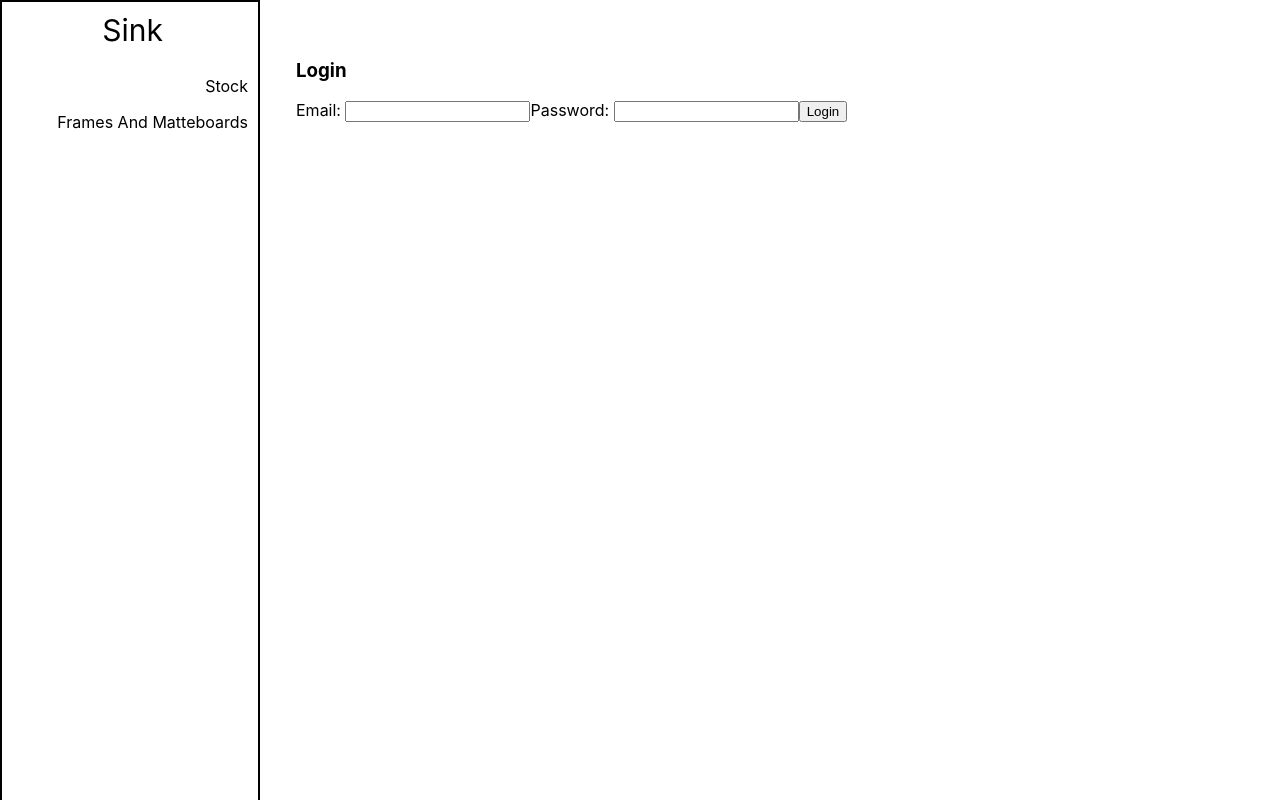
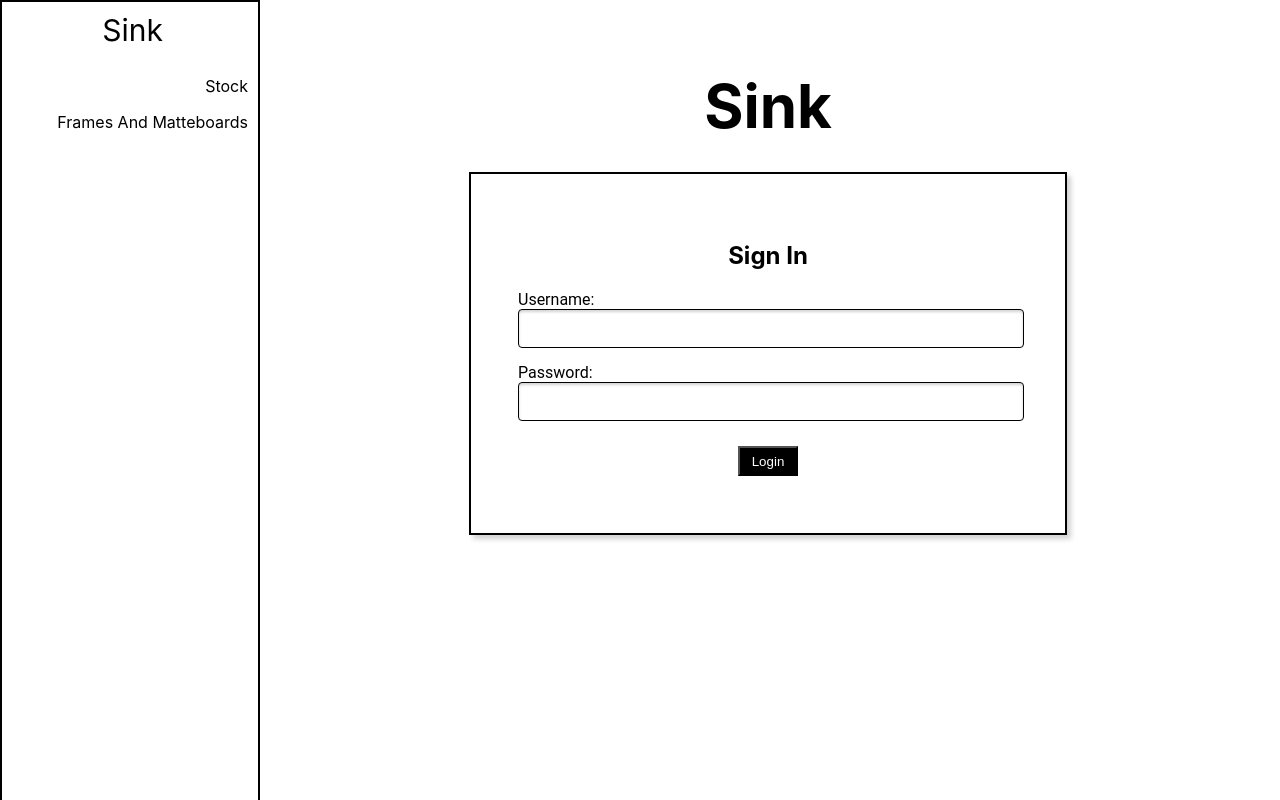
Before and after one commit to AMarieP/IT6041_Software_Project, a React (Create React App) app in the folder sink/frontend/: page /login in a window 1280 px wide. Built offline with nearby package versions, Linux system fonts and the light colour scheme.

Commit message:
login page
made the login page look like the figma design and started work on view Stock page.

```diff
--- a/sink/frontend/package.json
+++ b/sink/frontend/package.json
@@ -1,5 +1,5 @@
 {
-  "proxy" : "http://localhost:4000",
+  "proxy": "http://localhost:4000",
   "name": "frontend",
   "version": "0.1.0",
   "private": true,
@@ -10,7 +10,6 @@
     "react": "^18.2.0",
     "react-dom": "^18.2.0",
     "react-router-dom": "^6.22.3",
-    "react-scripts": "5.0.1",
     "web-vitals": "^2.1.4"
   },
   "scripts": {
@@ -36,5 +35,8 @@
       "last 1 firefox version",
       "last 1 safari version"
     ]
+  },
+  "devDependencies": {
+    "react-scripts": "^5.0.1"
   }
 }
--- a/sink/frontend/src/pages/Login.js
+++ b/sink/frontend/src/pages/Login.js
@@ -1,5 +1,11 @@
 import { useState } from 'react'
 import { useLogin } from '../hooks/useLogin'
+
+
+import BoxWithDropShadow from '../components/boxWithDropshadow'
+import TextBox from '../components/textBox'
+
+
 
 const Login = () => {
     const [email, setEmail] = useState('')
@@ -13,24 +19,67 @@ const Login = () => {
     }
 
     return (
-        <form className="login" onSubmit={handelSubmit}>
-            <h3>Login</h3>
-            <label>Email: </label>
-            <input
+        <div style={styles.page}>
+            <h3 style={styles.title}>Sink</h3>
+            <BoxWithDropShadow>
+                <form className="login" onSubmit={handelSubmit} style={styles.insideBox}>
+                    <h2>Sign In</h2>
+                    <div style={styles.textBox}>
+                        <TextBox
+                            id='email'
                             type="email"
+                            name='Username:'
                             onChange={(e) => setEmail(e.target.value)}
                             value={email}
+                            thisHeight={'35px'}
                         />
-            <label>Password: </label>
-            <input
+                    </div>
+                    <div style={styles.textBox}>
+                        <TextBox
+                            id='password'
                             type="password"
+                            name="Password:"
                             onChange={(e) => setPassword(e.target.value)}
                             value={password}
+                            thisHeight={'35px'}
                         />
-            <button disabled={isLoading}>Login</button>
+                    </div>
+                    <button style={styles.button} disabled={isLoading}>Login</button>
                     {error && <div className="error">{error}</div>}
                 </form>
+            </BoxWithDropShadow>
+        </div>
     )
 }
 
 export default Login
+
+const styles= {
+    page:{
+        display:'flex',
+        flexDirection:'column',
+        alignItems:'center',
+    },
+    insideBox:{
+        display:'flex',
+        flexDirection:'column',
+        alignItems:'center',
+        width:'500px',
+    },
+    title:{
+        margin:'30px',
+        fontSize:'60px',
+    },
+    textBox:{
+        width:'100%',
+        marginBottom:'15px',
+    },
+    button:{
+        color:'white',
+        backgroundColor:'black',
+        margin:'10px',
+        height:'30px',
+        width:'60px',
+
+    },
+}
--- a/sink/frontend/src/pages/ViewStock.js
+++ b/sink/frontend/src/pages/ViewStock.js
@@ -1,9 +1,36 @@
-
+import BoxWithDropshadow from "../components/boxWithDropshadow"
+import TextBox from "../components/textBox"
+import FauxRadio from "../components/FauxRadio/fauxRadio"
 
 const ViewStock = () => {
 
 
-    return <h1>View stock</h1>
+    return (
+        <div>
+            <div>
+                <h1>My Stock</h1>
+                <BoxWithDropshadow>
+                    <TextBox/>
+                    <div styles>
+                        <FauxRadio/>
+                        <FauxRadio/>
+                        <FauxRadio/>
+                        <FauxRadio/>
+                        <FauxRadio/>
+                    </div>
+                </BoxWithDropshadow>
+            </div>
+            <div>
+
+            </div>
+
+
+
+
+
+
+        </div>
+    )
 }
 
 export default ViewStock
```
Also changed, not shown: 1 other file (tests, documents, lock files or other folders). Lines whose indentation alone changed are shown as unchanged.
